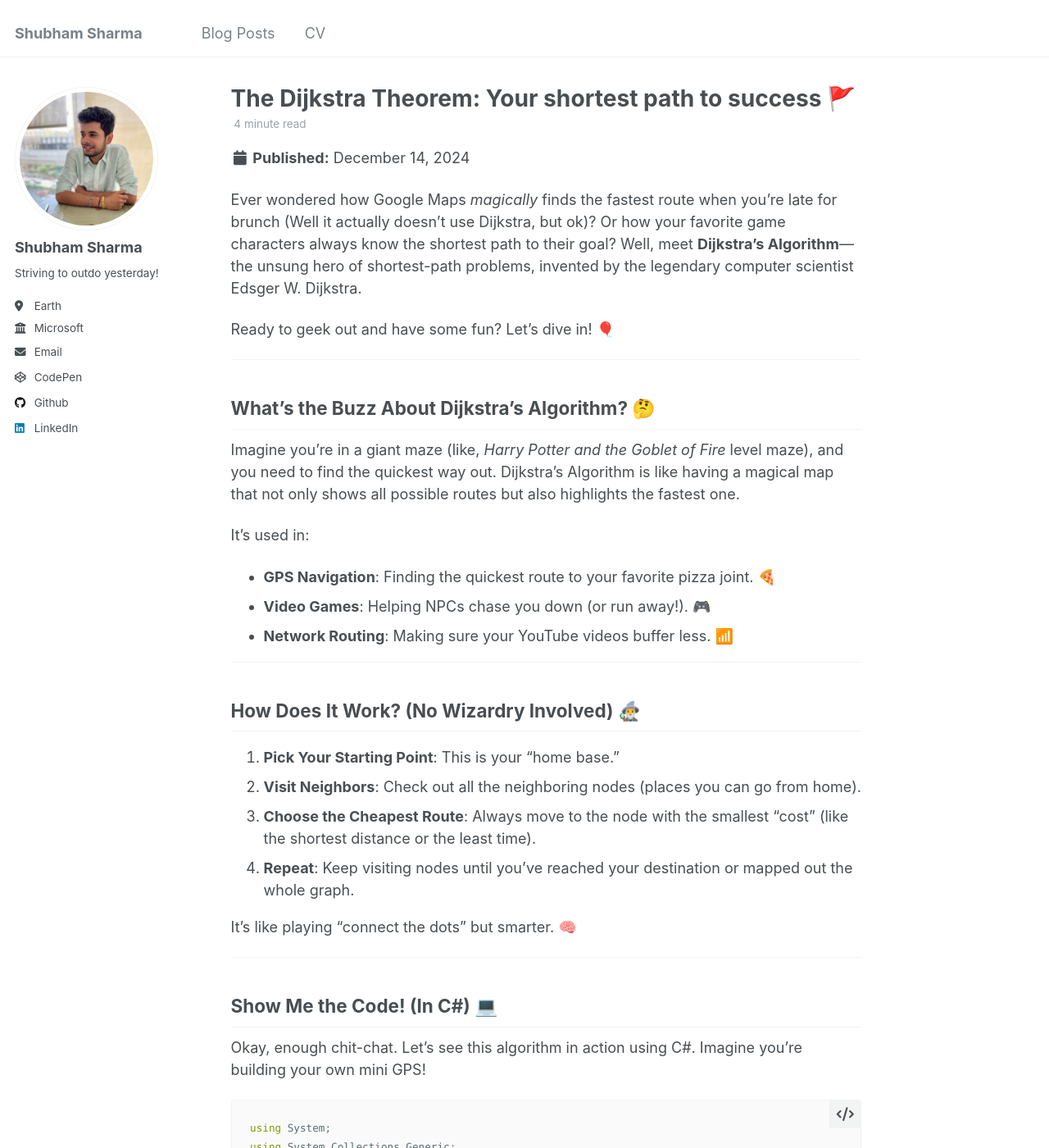
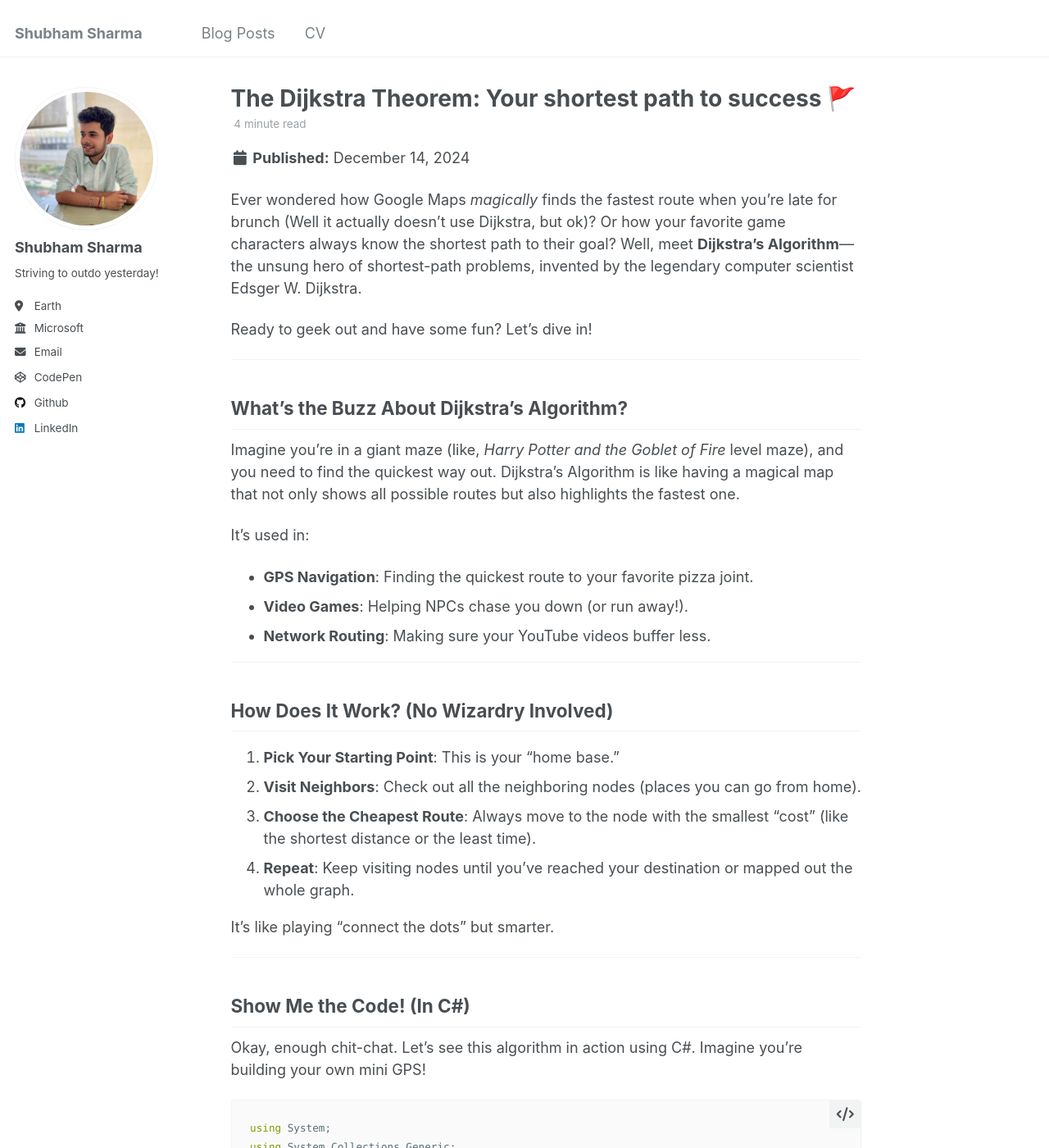
Before and after one commit to shubhamsrkdev/shubhamsrkdev.github.io, a Jekyll site: the page built from _posts/2024-12-14-blog-post-6.md, in a window 1280 px wide and 1400 px high. Shown: the whole window at 82% size. Built offline with Jekyll 4.4.1, drawn with Linux system fonts in a browser that asks for light colours; some of the changed text lies outside the part shown.

````diff
--- a/_posts/2024-12-14-blog-post-6.md
+++ b/_posts/2024-12-14-blog-post-6.md
@@ -10,33 +10,33 @@ tags:
 
 Ever wondered how Google Maps *magically* finds the fastest route when you're late for brunch (Well it actually doesn't use Dijkstra, but ok)? Or how your favorite game characters always know the shortest path to their goal? Well, meet **Dijkstra's Algorithm**—the unsung hero of shortest-path problems, invented by the legendary computer scientist Edsger W. Dijkstra.
 
-Ready to geek out and have some fun? Let's dive in! 🎈
+Ready to geek out and have some fun? Let's dive in!
 
 ---
 
-## What's the Buzz About Dijkstra's Algorithm? 🤔
+## What's the Buzz About Dijkstra's Algorithm?
 
 Imagine you're in a giant maze (like, *Harry Potter and the Goblet of Fire* level maze), and you need to find the quickest way out. Dijkstra's Algorithm is like having a magical map that not only shows all possible routes but also highlights the fastest one.
 
 It's used in:
-- **GPS Navigation**: Finding the quickest route to your favorite pizza joint. 🍕
-- **Video Games**: Helping NPCs chase you down (or run away!). 🎮
-- **Network Routing**: Making sure your YouTube videos buffer less. 📶
+- **GPS Navigation**: Finding the quickest route to your favorite pizza joint.
+- **Video Games**: Helping NPCs chase you down (or run away!).
+- **Network Routing**: Making sure your YouTube videos buffer less.
 
 ---
 
-## How Does It Work? (No Wizardry Involved) 🧙‍♂️
+## How Does It Work? (No Wizardry Involved)
 
 1. **Pick Your Starting Point**: This is your "home base."
 2. **Visit Neighbors**: Check out all the neighboring nodes (places you can go from home).
 3. **Choose the Cheapest Route**: Always move to the node with the smallest "cost" (like the shortest distance or the least time).
 4. **Repeat**: Keep visiting nodes until you've reached your destination or mapped out the whole graph.
 
-It's like playing "connect the dots" but smarter. 🧠
+It's like playing "connect the dots" but smarter.
 
 ---
 
-## Show Me the Code! (In C#) 💻
+## Show Me the Code! (In C#)
 
 Okay, enough chit-chat. Let’s see this algorithm in action using C#. Imagine you're building your own mini GPS!
 
@@ -100,7 +99,7 @@ class DijkstraAlgorithm
 }
 ```
 
-### What’s Happening Here? 🤬
+### What’s Happening Here?
 
 1. **Graph Setup**: We’re using a dictionary to represent our graph. Each node has neighbors with distances (think of them as travel times).
 2. **Distance Tracking**: Initially, all nodes are set to "infinity" because we haven’t visited them yet (except our starting node, which is zero).
@@ -111,15 +110,15 @@ Run this, and you'll see the shortest distances from your starting point ("A") t
 
 ---
 
-## Why Should You Care? 🤷
+## Why Should You Care?
 
 Besides flexing your coding muscles, understanding Dijkstra’s Algorithm helps you:
 - Build smarter apps.
 - Solve complex problems faster.
-- Impress your friends at parties (okay, maybe just the techy ones). 😅
+- Impress your friends at parties (okay, maybe just the techy ones).
 
-So next time you’re navigating somewhere or designing a game, give a little nod to Dijkstra’s Algorithm—the ultimate pathfinder! 🚩✨
+So next time you’re navigating somewhere or designing a game, give a little nod to Dijkstra’s Algorithm—the ultimate pathfinder!
 
 ---
 
-Now go forth and conquer those shortest paths! And remember, life’s too short to take the long route. 😉
+Now go forth and conquer those shortest paths! And remember, life’s too short to take the long route.
````
Also changed, not shown: other parts of _posts/2024-12-14-blog-post-6.md (+5 -6 lines).
